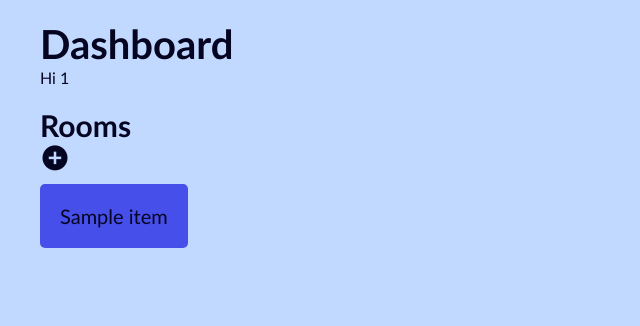
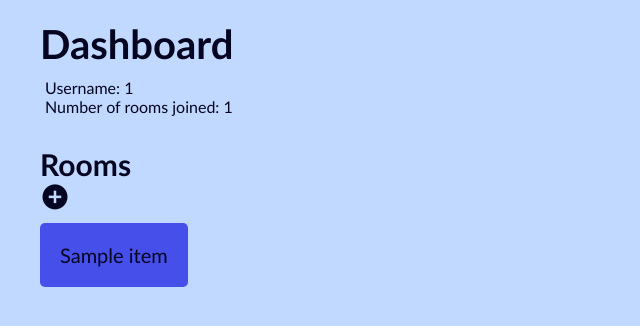
Before and after one commit to ahadazizjaffer2/FriendChat-App, a Flask app: page /dashboard in a window 1280 px wide. Shown: the part 82-408 px from the top of the page, without its empty margins (0-640 px from the left). Run offline with Flask 3, Linux system fonts and the light colour scheme; a user stored in the database is signed in; a database or web service that is not in the repository returns one stand-in record (values such as "Sample title").

Commit message:
Update dashboard.html

```diff
--- a/templates/dashboard.html
+++ b/templates/dashboard.html
@@ -36,7 +36,10 @@
     <div class="outerlayer">
       <div class="innerlayer">
         <h1>Dashboard</h1>
-        <h>Hi {{current_user.username}}</h>
+        <p style="padding: 10px 5px">
+          Username: {{current_user.username}} <br />
+          Number of rooms joined: {{rooms|length}}
+        </p>
         {% if current_user.is_authenticated %}
         <div class="roomsheading">
           <h4>Rooms</h4>
```
